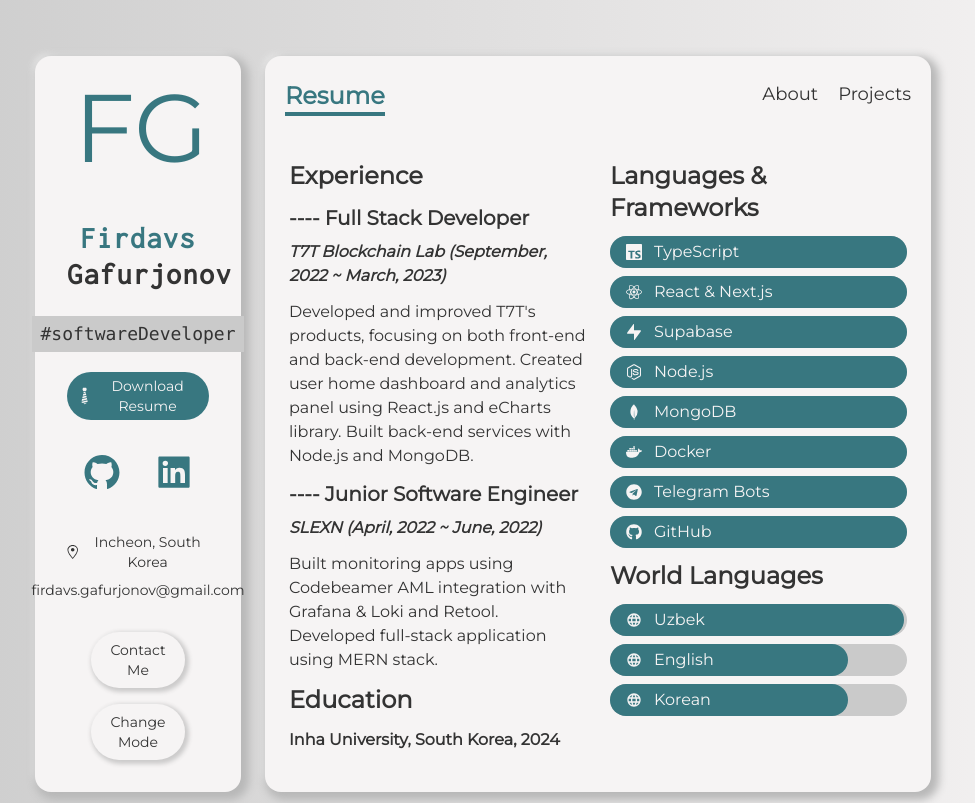
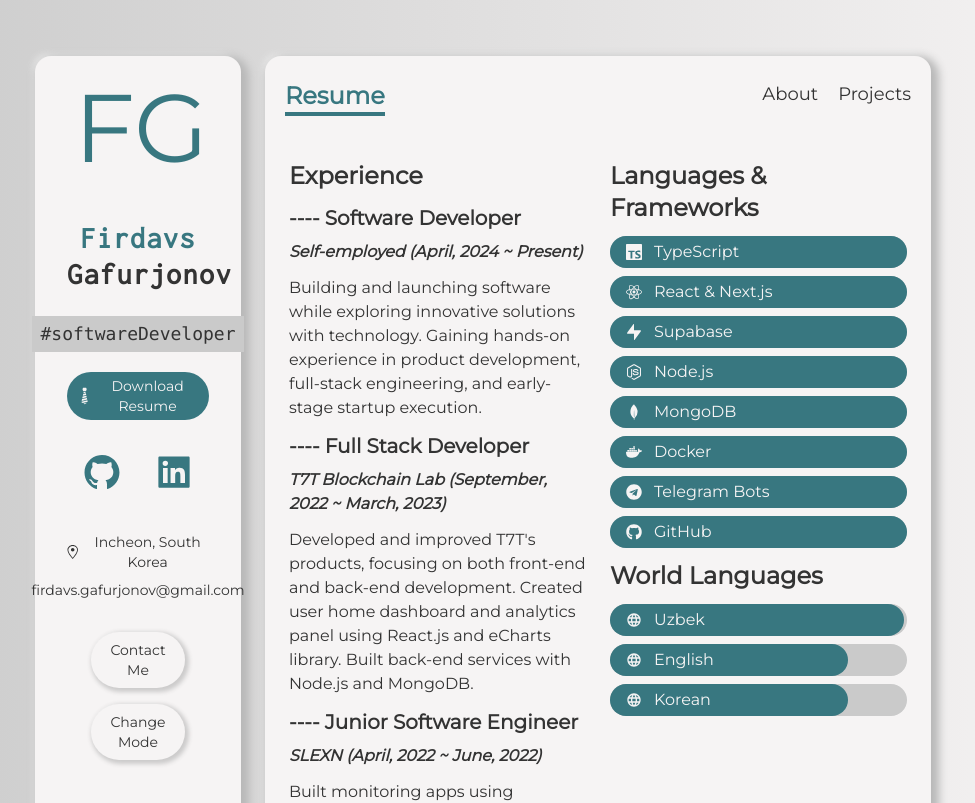
Before and after one commit to gfirik/portfolio, a Next.js app: page /resume in a window 1280 px wide. Shown: the top 803 px of the page, without its empty margins (157-1132 px from the left). Built offline with nearby package versions, Linux system fonts and the light colour scheme.

Commit message:
experience update

```diff
--- a/pages/resume.tsx
+++ b/pages/resume.tsx
@@ -21,6 +21,20 @@
         <div className="col-span-1 gap-6">
           <motion.div variants={fadeInUp} initial="initial" animate="animate">
             <h4 className="my-3 text-2xl font-bold">Experience</h4>
+            <div>
+              <h5 className="my-2 text-xl font-bold">
+                ---- Software Developer
+              </h5>
+              <p className="font-semibold italic">
+                Self-employed (April, 2024 ~ Present)
+              </p>
+              <p className="my-3">
+                Building and launching software while exploring innovative
+                solutions with technology. Gaining hands-on experience in
+                product development, full-stack engineering, and early-stage
+                startup execution.
+              </p>
+            </div>
             <div>
               <h5 className="my-2 text-xl font-bold">
                 ---- Full Stack Developer
```
